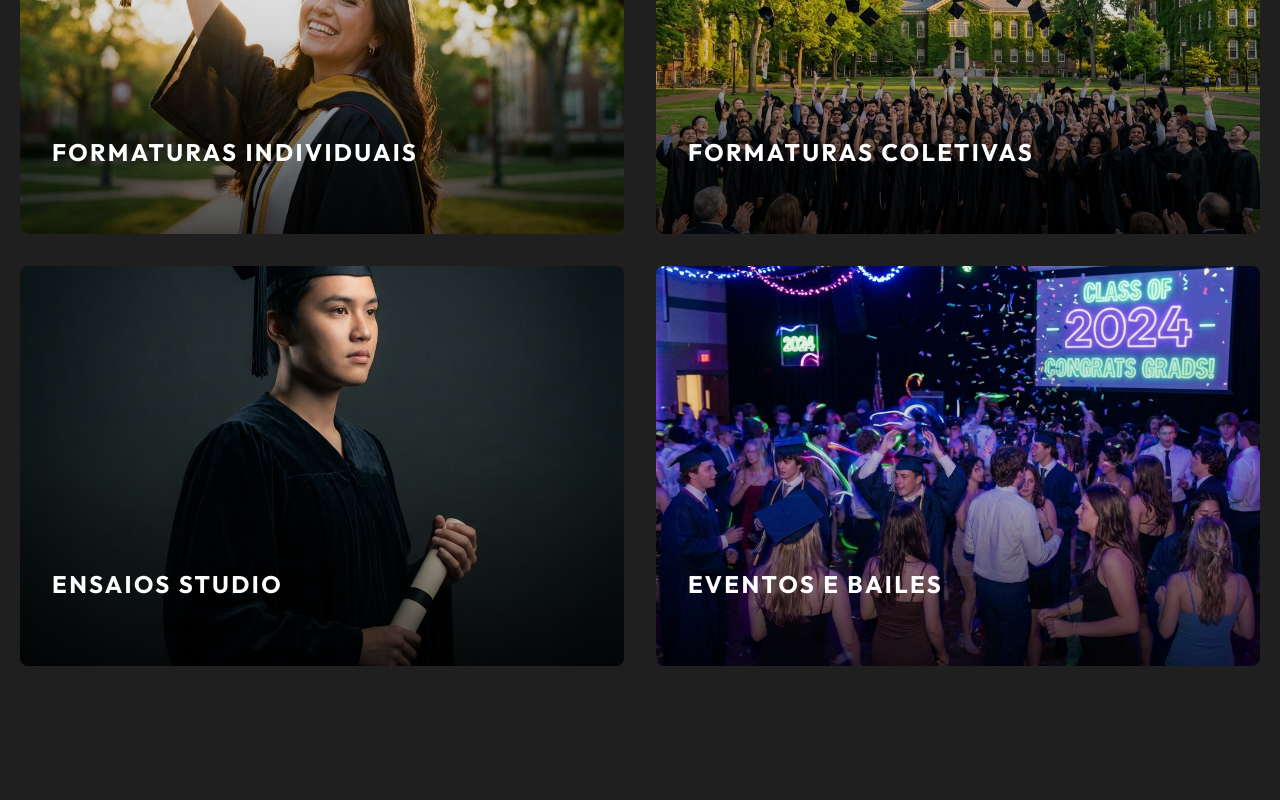
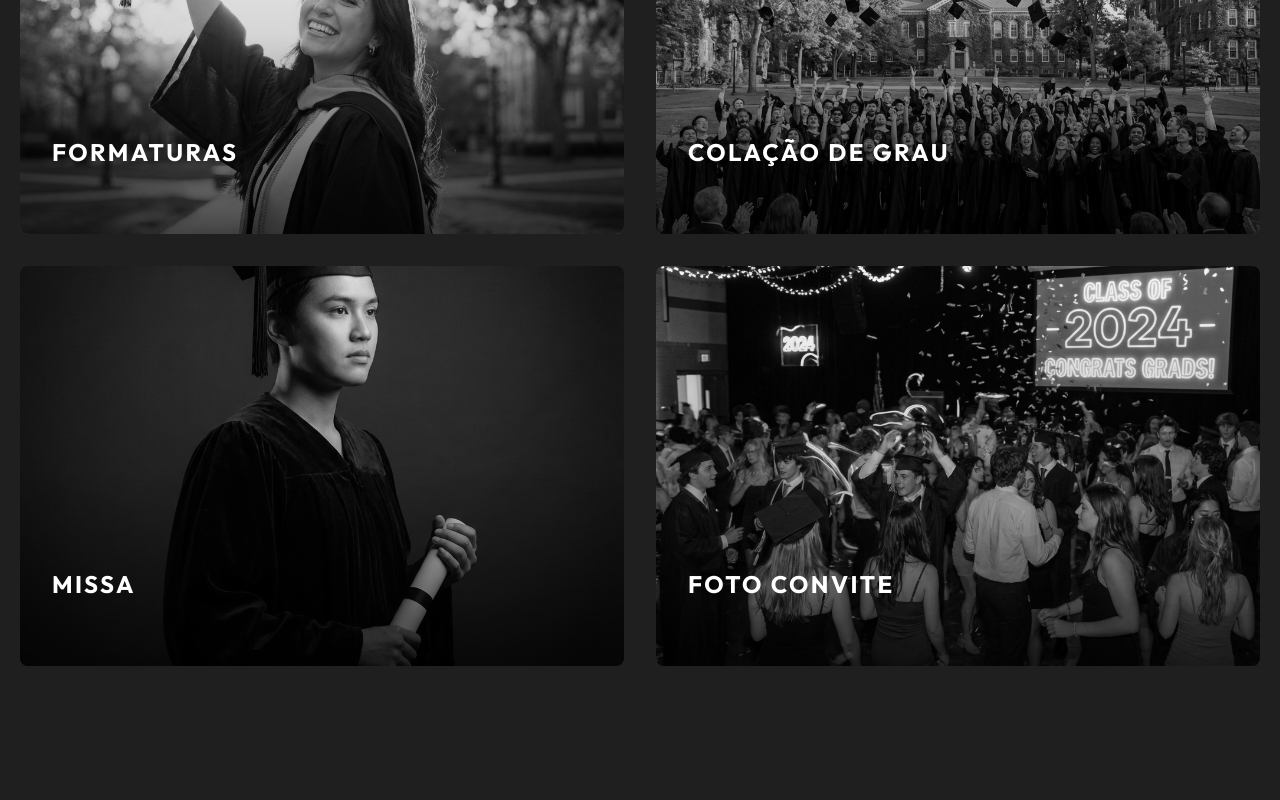
Before and after one commit to andrebilert/landing-page-manoel, a React (Vite) app: page / in a window 1280 px wide. Shown: the part 1200-2000 px from the top of the page. Built offline with nearby package versions, Linux system fonts and the light colour scheme.

Commit message:
Ajustado o nome do portfolio

```diff
--- a/index.html
+++ b/index.html
@@ -10,7 +10,7 @@
   <link
     href="https://fonts.googleapis.com/css2?family=Inter:wght@300;400;500;600&family=Playfair+Display:wght@400;500;600;700&family=Outfit:wght@400;500;700;800&display=swap"
     rel="stylesheet">
-  <title>Hmarciano | Formaturas Premium</title>
+  <title>Henrique Marciano | Formaturas Premium</title>
 </head>
 
 <body>
--- a/src/App.jsx
+++ b/src/App.jsx
@@ -17,10 +17,10 @@ function App() {
       <Navbar />
       <Hero />
       <Portfolio />
+      <GalleryCarousel />
       <Testimonials />
       <WhyChooseUs />
       <TrustedBy />
-      <GalleryCarousel />
       <FAQ />
       <ContactForm />
       <Footer />
--- a/src/components/Footer.jsx
+++ b/src/components/Footer.jsx
@@ -7,7 +7,7 @@ const Footer = () => {
             <div className="container">
                 <div className="grid grid-cols-1 md:grid-cols-4 gap-12 mb-12">
                     <div className="md:col-span-2">
-                        <h3 className="text-2xl font-bold mb-4 text-white">HMARCIANO Fotografia</h3>
+                        <h3 className="text-2xl font-bold mb-4 text-white">HENRIQUE MARCIANO Fotografia</h3>
                         <p className="text-[var(--color-text-muted)] max-w-sm">
                             Eternizando o momento mais importante da sua carreira acadêmica com excelência e sofisticação.
                         </p>
@@ -33,7 +33,7 @@ const Footer = () => {
                 </div>
 
                 <div className="border-t border-[var(--color-border)] pt-8 text-center text-[var(--color-text-muted)] text-sm flex flex-col md:flex-row justify-between items-center gap-2">
-                    <p>&copy; {new Date().getFullYear()} Hmarciano. Todos os direitos reservados.</p>
+                    <p>&copy; {new Date().getFullYear()} Henrique Marciano. Todos os direitos reservados.</p>
                     <p>Desenvolvido por <a href="https://www.instagram.com/promptando_ia/" target="_blank" rel="noopener noreferrer" className="text-[var(--color-text-muted)] hover:text-[var(--color-primary)] transition-colors">Promptando</a></p>
                 </div>
             </div>
--- a/src/components/Navbar.jsx
+++ b/src/components/Navbar.jsx
@@ -32,7 +32,7 @@ const Navbar = () => {
             <div className="container flex justify-between items-center">
                 {/* Logo */}
                 <a href="#" className="flex items-center gap-2">
-                    <img src="assets/logo.png" alt="Hmarciano Logo" className="h-10 md:h-16 w-auto object-contain" />
+                    <img src="assets/logo.png" alt="Henrique Marciano Logo" className="h-10 md:h-16 w-auto object-contain" />
                 </a>
 
                 {/* Desktop Menu */}
--- a/src/components/Portfolio.jsx
+++ b/src/components/Portfolio.jsx
@@ -3,28 +3,39 @@ import { motion } from 'framer-motion';
 
 const categories = [
     {
-        title: "Formaturas Individuais",
+        title: "Formaturas",
         image: "assets/portfolio-1.png",
-        desc: "Ensaios exclusivos e personalizados"
+        desc: "Ensaios exclusivos que capturam a sua essência e conquista."
     },
     {
-        title: "Formaturas Coletivas",
+        title: "Colação de Grau",
         image: "assets/portfolio-2.png",
-        desc: "Cobertura completa da sua turma"
+        desc: "O registro emocionante da sua cerimônia oficial."
     },
     {
-        title: "Ensaios Studio",
+        title: "Missa",
         image: "assets/portfolio-3.png",
-        desc: "Produção cinematográfica em estúdio"
+        desc: "A emoção e a fé celebradas em cada detalhe."
     },
     {
-        title: "Eventos e Bailes",
+        title: "Foto Convite",
         image: "assets/portfolio-4.png",
-        desc: "A festa mais esperada da sua vida"
+        desc: "Convites criativos para marcar a data mais esperada."
     }
 ];
 
 const Portfolio = () => {
+    const [isMobile, setIsMobile] = React.useState(false);
+
+    React.useEffect(() => {
+        const checkMobile = () => {
+            setIsMobile(window.innerWidth < 768);
+        };
+        checkMobile();
+        window.addEventListener('resize', checkMobile);
+        return () => window.removeEventListener('resize', checkMobile);
+    }, []);
+
     return (
         <section className="section bg-[var(--color-bg)]" id="portfolio">
             <div className="container">
@@ -44,11 +55,23 @@ const Portfolio = () => {
                             transition={{ delay: index * 0.1 }}
                             className="group relative h-[400px] overflow-hidden rounded-lg cursor-pointer"
                         >
-                            <img
-                                src={cat.image}
-                                alt={cat.title}
-                                className="w-full h-full object-cover transition-transform duration-700 group-hover:scale-110"
-                            />
+                            {isMobile ? (
+                                <motion.img
+                                    src={cat.image}
+                                    alt={cat.title}
+                                    className="w-full h-full object-cover transition-all duration-700 group-hover:scale-110"
+                                    initial={{ filter: 'grayscale(100%)' }}
+                                    whileInView={{ filter: 'grayscale(0%)' }}
+                                    viewport={{ margin: "-20%" }}
+                                    transition={{ duration: 0.5 }}
+                                />
+                            ) : (
+                                <img
+                                    src={cat.image}
+                                    alt={cat.title}
+                                    className="w-full h-full object-cover grayscale group-hover:grayscale-0 transition-all duration-700 group-hover:scale-110"
+                                />
+                            )}
                             <div className="absolute inset-0 bg-gradient-to-t from-black/90 via-black/20 to-transparent opacity-80 group-hover:opacity-100 transition-opacity"></div>
 
                             <div className="absolute bottom-0 left-0 p-8 w-full">
```
